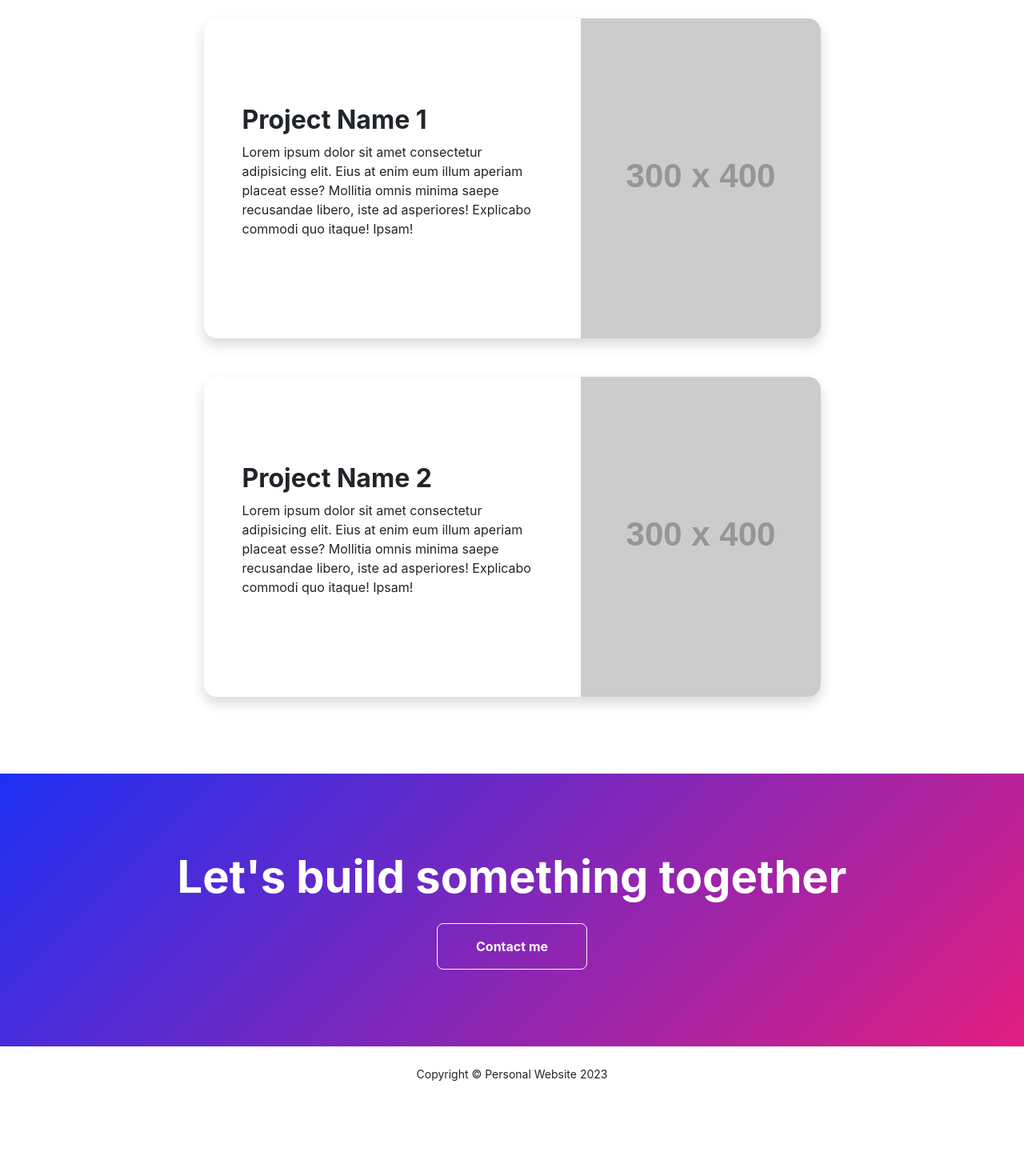
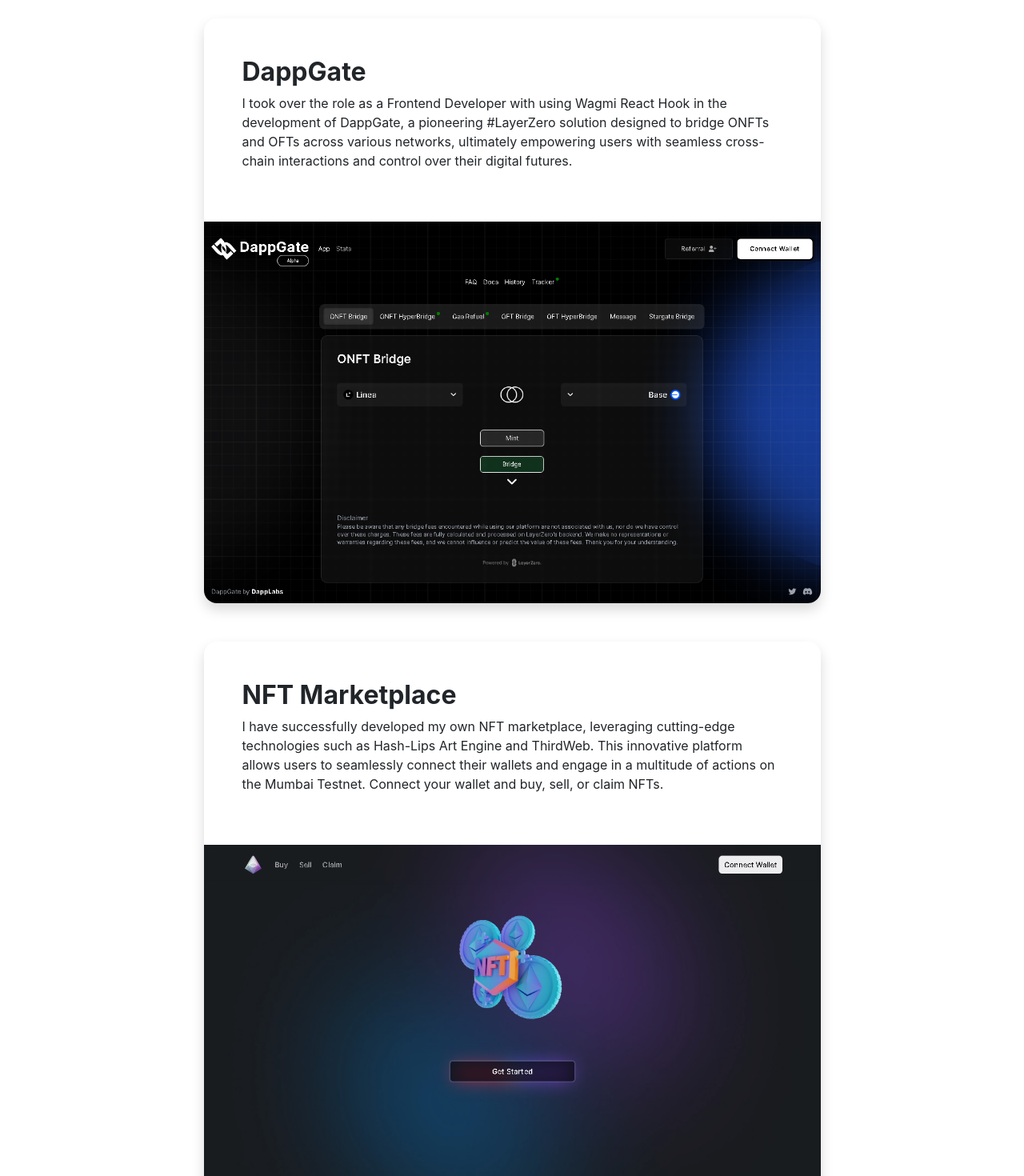
Before and after one commit to mustafaensar/personal-website, a React (Create React App) app: page /projects in a window 1280 px wide. Shown: the part 200-1670 px from the top of the page at 80% size. Before the commit the page ends 1577 px from the top, so only its background shows below. Built offline with nearby package versions, Linux system fonts and the light colour scheme.

Commit message:
projects page updated

```diff
--- a/src/layouts/Header.js
+++ b/src/layouts/Header.js
@@ -12,7 +12,7 @@
               <ul className="navbar-nav ms-auto mb-2 mb-lg-0 small fw-bolder">
                 <li className="nav-item"><a className="nav-link" href="/">Home</a></li>
                 <li className="nav-item"><a className="nav-link" href="/resume">Resume</a></li>
-                <li className="nav-item d-none"><a className="nav-link" href="/projects">Projects</a></li>
+                <li className="nav-item"><a className="nav-link" href="/projects">Projects</a></li>
                 <li className="nav-item"><a className="nav-link" href="/contact">Contact</a></li>
               </ul>
             </div>
--- a/src/pages/Projects.js
+++ b/src/pages/Projects.js
@@ -15,24 +15,27 @@
                 {/* Project Card 1*/}
                 <div className="card overflow-hidden shadow rounded-4 border-0 mb-5">
                   <div className="card-body p-0">
-                    <div className="d-flex align-items-center">
+                    <div className="d-flex flex-wrap align-items-center">
                       <div className="p-5">
-                        <h2 className="fw-bolder">Project Name 1</h2>
-                        <p>Lorem ipsum dolor sit amet consectetur adipisicing elit. Eius at enim eum illum aperiam placeat esse? Mollitia omnis minima saepe recusandae libero, iste ad asperiores! Explicabo commodi quo itaque! Ipsam!</p>
+                        <h2 className="fw-bolder">DappGate</h2>
+                        <p>I took over the role as a Frontend Developer with using Wagmi React Hook in the development of DappGate, a pioneering #LayerZero solution designed to bridge ONFTs and OFTs across various networks, ultimately empowering users with seamless cross-chain interactions and control over their digital futures.</p>
                       </div>
-                      <img className="img-fluid" src="https://dummyimage.com/300x400/343a40/6c757d" alt="..." />
+                      <a className='p-0' href='https://dappgate.io/' target="_blank" rel="noopener noreferrer">
+                      <img className="img-fluid" src="assets/projects/dappgate.png" alt="..." />
+                      </a>
                     </div>
                   </div>
                 </div>
-                {/* Project Card 2*/}
-                <div className="card overflow-hidden shadow rounded-4 border-0">
+                <div className="card overflow-hidden shadow rounded-4 border-0 mb-5">
                   <div className="card-body p-0">
-                    <div className="d-flex align-items-center">
+                    <div className="d-flex flex-wrap align-items-center">
                       <div className="p-5">
-                        <h2 className="fw-bolder">Project Name 2</h2>
-                        <p>Lorem ipsum dolor sit amet consectetur adipisicing elit. Eius at enim eum illum aperiam placeat esse? Mollitia omnis minima saepe recusandae libero, iste ad asperiores! Explicabo commodi quo itaque! Ipsam!</p>
+                        <h2 className="fw-bolder">NFT Marketplace</h2>
+                        <p>I have successfully developed my own NFT marketplace, leveraging cutting-edge technologies such as Hash-Lips Art Engine and ThirdWeb. This innovative platform allows users to seamlessly connect their wallets and engage in a multitude of actions on the Mumbai Testnet. Connect your wallet and buy, sell, or claim NFTs.</p>
                       </div>
-                      <img className="img-fluid" src="https://dummyimage.com/300x400/343a40/6c757d" alt="..." />
+                      <a className='p-0' href='https://mensarmarkt.vercel.app/' target="_blank" rel="noopener noreferrer">
+                      <img className="img-fluid" src="assets/projects/mensarmarkt.png" alt="..." />
+                      </a>
                     </div>
                   </div>
                 </div>
```
Also changed, not shown: public/assets/projects/dappgate.png (added), public/assets/projects/mensarmarkt.png (added).
